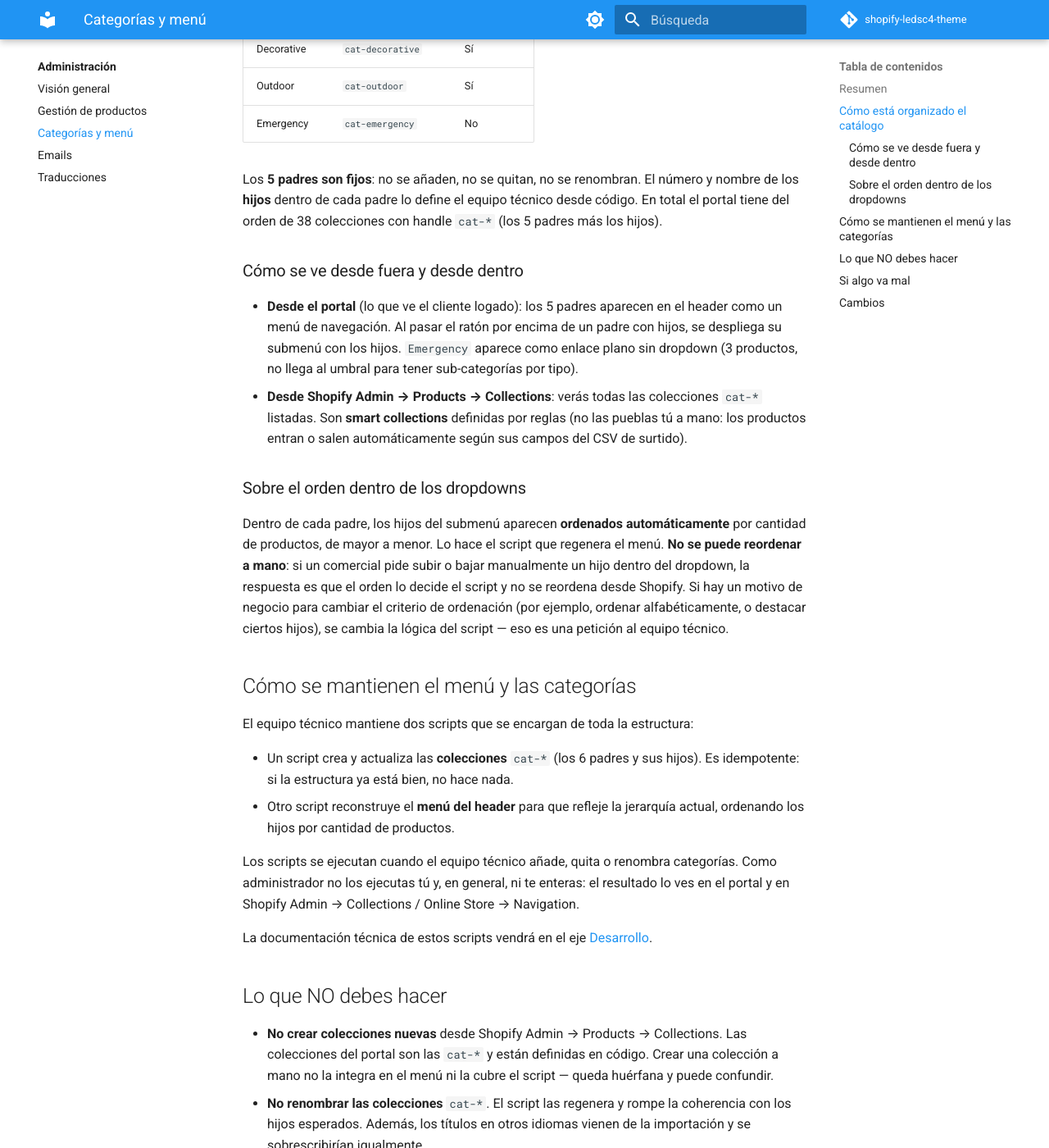
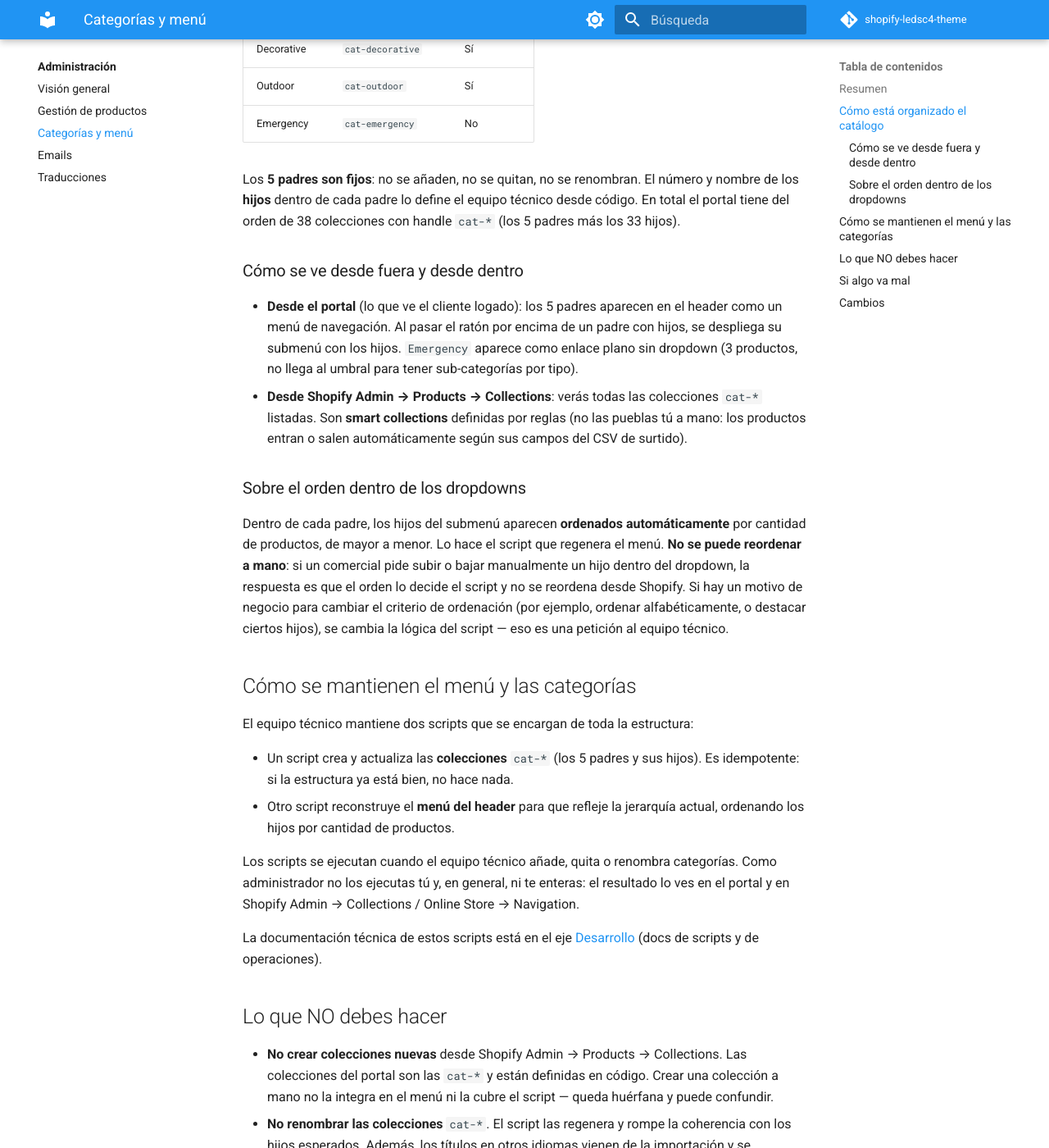
Before and after one commit to danielpenamad/shopify-ledsc4-theme, an MkDocs documentation site: the page built from docs/administracion/02-gestion-categorias-menu.md, in a window 1280 px wide and 1400 px high, scrolled down 788 px. Shown: the whole window at 82% size. Built offline with MkDocs 1.6.1 and Material for MkDocs 9.7.7, drawn with Linux system fonts in a browser that asks for light colours; comment, search, counter and statistics services are not loaded; some of the changed text lies outside the part shown.

Commit message:
docs(administracion): corregir "6 padres" -> "5 padres" en 02-categorias
Incongruencia interna del documento: la tabla de categorias lista
correctamente 5 padres (Forlight, Architectural, Decorative, Outdoor,
Emergency) pero el cuerpo, en la seccion "Como se mantienen el menu",
decia "los 6 padres y sus hijos" — resto de la estructura antigua
pre-PR-CAT-RESTRUCTURE.

Tambien:
- Precisado el conteo: 5 padres + 33 hijos = 38 colecciones cat-*.
- "La documentacion tecnica vendra" -> "esta en el eje Desarrollo".
- Version 0.2.

```diff
--- a/docs/administracion/02-gestion-categorias-menu.md
+++ b/docs/administracion/02-gestion-categorias-menu.md
@@ -22,7 +22,7 @@ El menú del portal tiene una **estructura cerrada de 5 categorías padre**, cad
 | Outdoor | `cat-outdoor` | Sí |
 | Emergency | `cat-emergency` | No |
 
-Los **5 padres son fijos**: no se añaden, no se quitan, no se renombran. El número y nombre de los **hijos** dentro de cada padre lo define el equipo técnico desde código. En total el portal tiene del orden de 38 colecciones con handle `cat-*` (los 5 padres más los hijos).
+Los **5 padres son fijos**: no se añaden, no se quitan, no se renombran. El número y nombre de los **hijos** dentro de cada padre lo define el equipo técnico desde código. En total el portal tiene del orden de 38 colecciones con handle `cat-*` (los 5 padres más los 33 hijos).
 
 ### Cómo se ve desde fuera y desde dentro
 
@@ -37,12 +37,12 @@ Dentro de cada padre, los hijos del submenú aparecen **ordenados automáticamen
 
 El equipo técnico mantiene dos scripts que se encargan de toda la estructura:
 
-- Un script crea y actualiza las **colecciones** `cat-*` (los 6 padres y sus hijos). Es idempotente: si la estructura ya está bien, no hace nada.
+- Un script crea y actualiza las **colecciones** `cat-*` (los 5 padres y sus hijos). Es idempotente: si la estructura ya está bien, no hace nada.
 - Otro script reconstruye el **menú del header** para que refleje la jerarquía actual, ordenando los hijos por cantidad de productos.
 
 Los scripts se ejecutan cuando el equipo técnico añade, quita o renombra categorías. Como administrador no los ejecutas tú y, en general, ni te enteras: el resultado lo ves en el portal y en Shopify Admin → Collections / Online Store → Navigation.
 
-La documentación técnica de estos scripts vendrá en el eje [Desarrollo](../desarrollo/index.md).
+La documentación técnica de estos scripts está en el eje [Desarrollo](../desarrollo/index.md) (docs de scripts y de operaciones).
 
 ## Lo que NO debes hacer
 
@@ -63,4 +63,5 @@ La documentación técnica de estos scripts vendrá en el eje [Desarrollo](../de
 
 ## Cambios
 
+- **v0.2** (16-may-2026): corregida una incongruencia interna — el cuerpo decía "los 6 padres" mientras la tabla lista 5. Son 5 (Forlight, Architectural, Decorative, Outdoor, Emergency). Precisado el conteo de colecciones (5 padres + 33 hijos). El eje Desarrollo, antes pendiente, ya está publicado.
 - **v0.1** (12-may-2026): primera publicación
```
Also changed, not shown: other parts of docs/administracion/02-gestion-categorias-menu.md (+1 -1 lines).
